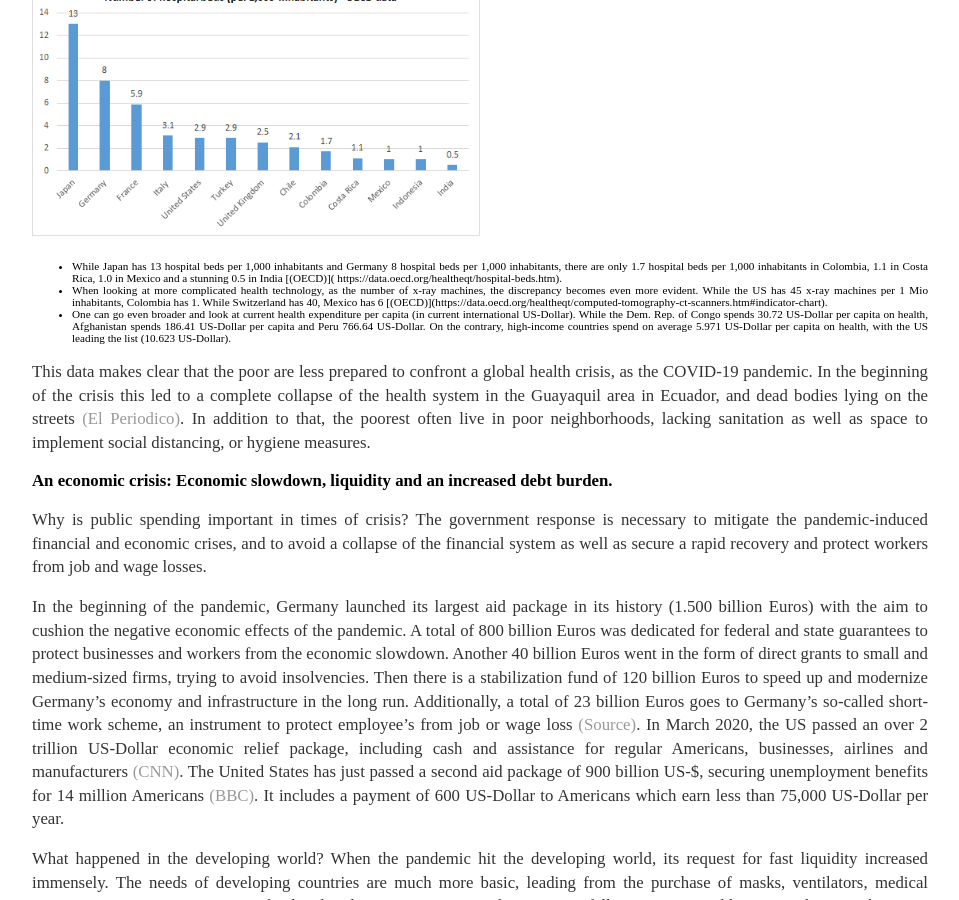
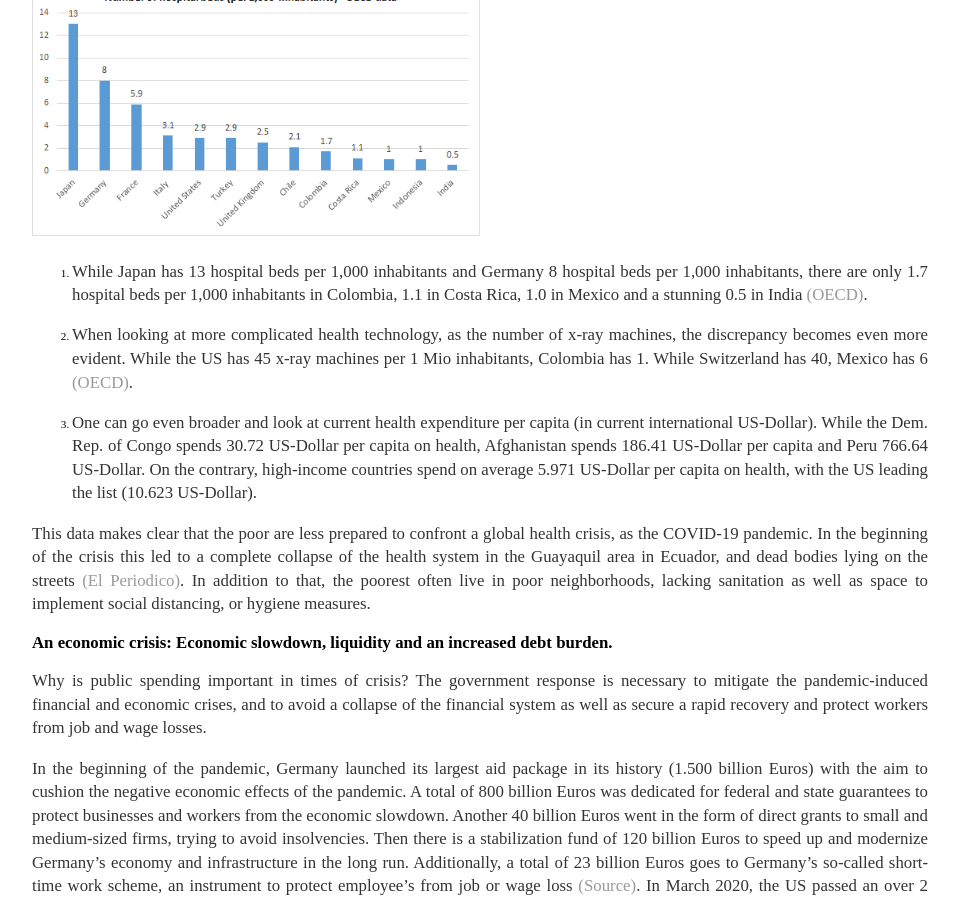
Before and after one commit to BrittaRude/BrittaRude.github.io, a Jekyll site: the page built from inputs_cakestory/_posts/2020-12-30-britta-rude-the-cake-story-part-3.md, in a window 1280 px wide and 900 px high, scrolled down 1028 px. Shown: the whole window, without its empty margins (160-1119 px from the left). Built offline with Jekyll 4.4.1, drawn with Linux system fonts in a browser that asks for light colours; some of the changed lines change nothing that is shown.

Commit message:
Update 2020-12-30-britta-rude-the-cake-story-part-3.md

```diff
--- a/inputs_cakestory/_posts/2020-12-30-britta-rude-the-cake-story-part-3.md
+++ b/inputs_cakestory/_posts/2020-12-30-britta-rude-the-cake-story-part-3.md
@@ -18,13 +18,11 @@ When the pandemic hit South America in mid-March this year, Latin American gover
 
 <img src="/images/hospitalbeds.png" alt="hospitalbeds" style="max-width:50%;"/>
 
-<ul>
-<li>While Japan has 13 hospital beds per 1,000 inhabitants and Germany 8 hospital beds per 1,000 inhabitants, there are only 1.7 hospital beds per 1,000 inhabitants in Colombia, 1.1 in Costa Rica, 1.0 in Mexico and a stunning 0.5 in India [(OECD)]( https://data.oecd.org/healtheqt/hospital-beds.htm).</li>
+1. While Japan has 13 hospital beds per 1,000 inhabitants and Germany 8 hospital beds per 1,000 inhabitants, there are only 1.7 hospital beds per 1,000 inhabitants in Colombia, 1.1 in Costa Rica, 1.0 in Mexico and a stunning 0.5 in India [(OECD)]( https://data.oecd.org/healtheqt/hospital-beds.htm).
 
-<li>When looking at more complicated health technology, as the number of x-ray machines, the discrepancy becomes even more evident. While the US has 45 x-ray machines per 1 Mio inhabitants, Colombia has 1. While Switzerland has 40, Mexico has 6 [(OECD)](https://data.oecd.org/healtheqt/computed-tomography-ct-scanners.htm#indicator-chart). </li>
+2. When looking at more complicated health technology, as the number of x-ray machines, the discrepancy becomes even more evident. While the US has 45 x-ray machines per 1 Mio inhabitants, Colombia has 1. While Switzerland has 40, Mexico has 6 [(OECD)](https://data.oecd.org/healtheqt/computed-tomography-ct-scanners.htm#indicator-chart).
 
-<li>One can go even broader and look at current health expenditure per capita (in current international US-Dollar). While the Dem. Rep. of Congo spends 30.72 US-Dollar per capita on health, Afghanistan spends 186.41 US-Dollar per capita and Peru 766.64 US-Dollar. On the contrary, high-income countries spend on average 5.971 US-Dollar per capita on health, with the US leading the list (10.623 US-Dollar).</li>
-</ul>
+3. One can go even broader and look at current health expenditure per capita (in current international US-Dollar). While the Dem. Rep. of Congo spends 30.72 US-Dollar per capita on health, Afghanistan spends 186.41 US-Dollar per capita and Peru 766.64 US-Dollar. On the contrary, high-income countries spend on average 5.971 US-Dollar per capita on health, with the US leading the list (10.623 US-Dollar).
 
 This data makes clear that the poor are less prepared to confront a global health crisis, as the COVID-19 pandemic. In the beginning of the crisis this led to a complete collapse of the health system in the Guayaquil area in Ecuador, and dead bodies lying on the streets [(El Periodico)]( https://www.elperiodico.com/es/internacional/20200402/muertos-en-las-calles-la-imagen-que-resume-la-crisis-sanitaria-en-ecuador-7914370).  In addition to that, the poorest often live in poor neighborhoods, lacking sanitation as well as space to implement social distancing, or hygiene measures.
 
```
